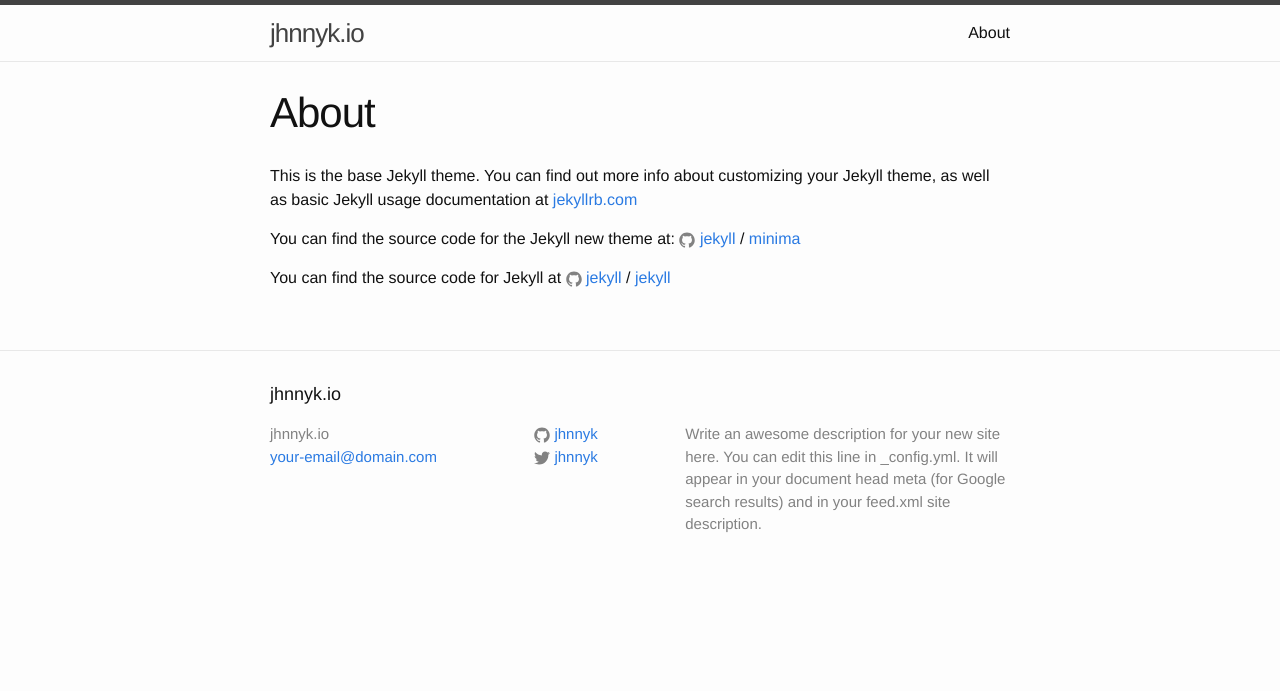
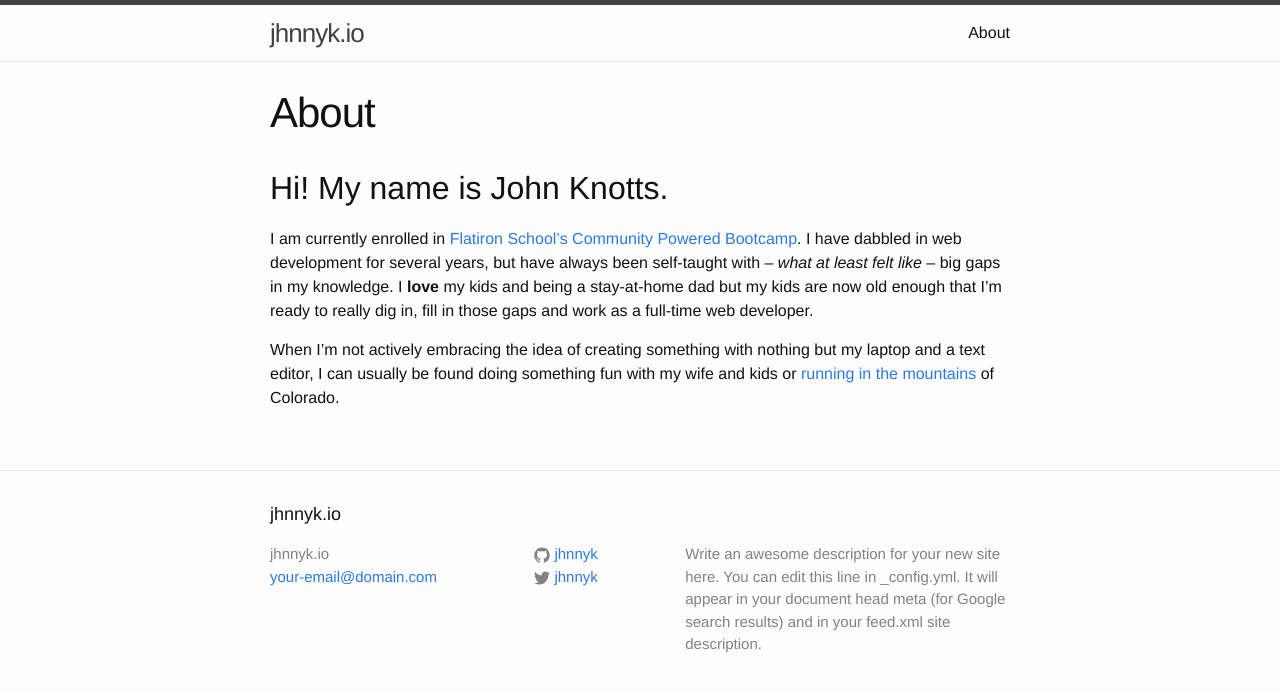
Before and after one commit to jhnnyk/jhnnykio, a Jekyll site: the page built from about.md, in a window 1280 px wide. Shown: the top 691 px of the page. Built offline with Jekyll 4.4.1, drawn with Linux system fonts in a browser that asks for light colours.

Commit message:
about page content

```diff
--- a/about.md
+++ b/about.md
@@ -4,12 +4,8 @@ title: About
 permalink: /about/
 ---
 
-This is the base Jekyll theme. You can find out more info about customizing your Jekyll theme, as well as basic Jekyll usage documentation at [jekyllrb.com](http://jekyllrb.com/)
+## Hi! My name is John Knotts.
 
-You can find the source code for the Jekyll new theme at:
-{% include icon-github.html username="jekyll" %} /
-[minima](https://github.com/jekyll/minima)
+I am currently enrolled in [Flatiron School's Community Powered Bootcamp](https://flatironschool.com/programs/online-community-bootcamp/). I have dabbled in web development for several years, but have always been self-taught with *-- what at least felt like --* big gaps in my knowledge. I **love** my kids and being a stay-at-home dad but my kids are now old enough that I'm ready to really dig in, fill in those gaps and work as a full-time web developer.
 
-You can find the source code for Jekyll at
-{% include icon-github.html username="jekyll" %} /
-[jekyll](https://github.com/jekyll/jekyll)
+When I'm not actively embracing the idea of creating something with nothing but my laptop and a text editor, I can usually be found doing something fun with my wife and kids or [running in the mountains](http://www.jhnnyk.com/) of Colorado.
```
